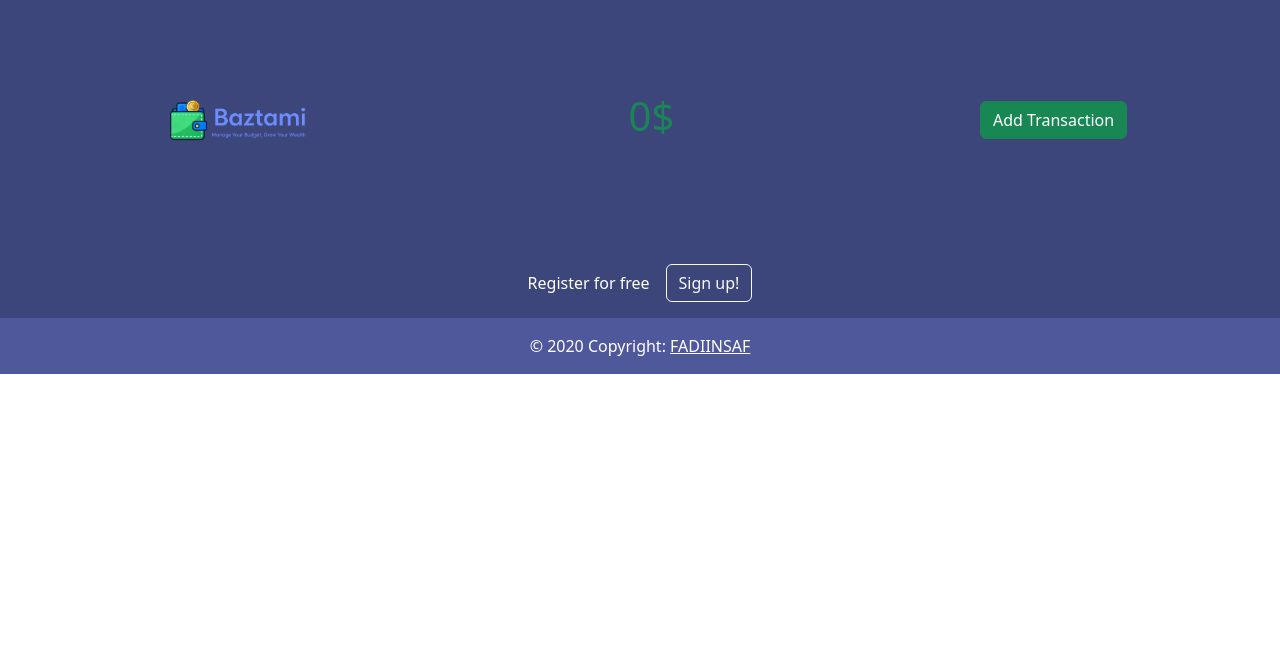
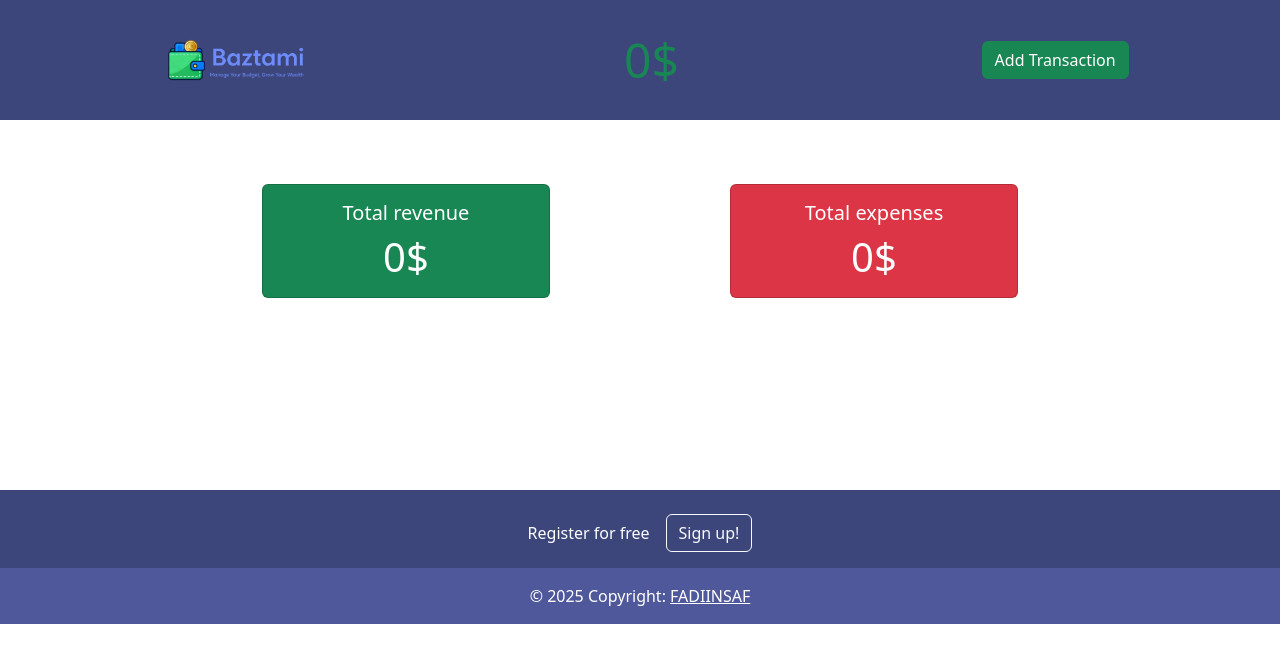
Before and after one commit to fadiinsaf/BZTAMI, a plain HTML site: page index.html in a window 1280 px wide. Drawn offline with nearby package versions, Linux system fonts and the light colour scheme.

Commit message:
add cards of Total revenue & Total expenses

```diff
--- a/index.html
+++ b/index.html
@@ -16,17 +16,15 @@
 
 <body>
 
+    <!-- Header -->
     <header>
-        <div class="d-flex justify-content-around align-items-center"
-            style="height: 30vh; background-color: #3C467B;">
+        <div class="d-flex justify-content-around align-items-center" style=" margin-bottom: 4em; height: 15vh; background-color: #3C467B;">
 
             <div>
                 <img src="images/walletlogo.png" alt="Logo" width="170">
             </div>
 
-            <div>
-                <h1 class="text-success">0$</h1>
-            </div>
+            <div id="wallet-balance" class="text-success display-5">0$</div>
 
             <div class="buttonlogin ">
                 <button type="button" class="btn btn-success">Add Transaction</button>
@@ -34,14 +32,32 @@
         </div>
 
     </header>
+    <!-- Header -->
 
     <div class="container">
 
+        <div class="allcards d-flex justify-content-evenly align-items-center">
+
+            <div class="card bg-success" style="width: 18rem;">
+                <div class="card-body">
+                    <h5 class="card-title text-center text-white">Total revenue</h5>
+                    <div id="total-revenue" class="display-6 text-center text-white">0$</div>
+                </div>
             </div>
 
-    <section>
+            <div class="card bg-danger" style="width: 18rem;">
+                <div class="card-body">
+                    <h5 class="card-title text-center text-white">Total expenses</h5>
+                    <div id="total-expenses" class="display-6 text-center text-white">0$</div>
+                </div>
+            </div>
+
+        </div>
+
+    </div>
+
     <!-- Footer -->
-        <footer class="text-center text-white" style="background-color: #3C467B;">
+    <footer class="text-center text-white" style="background-color: #3C467B; margin-top:12em;">
         <!-- Grid container -->
         <div class="container p-4 pb-0">
             <!-- Section: CTA -->
@@ -59,13 +75,12 @@
 
         <!-- Copyright -->
         <div class="text-center p-3" style="background-color: #50589C;">
-                © 2020 Copyright:
+            © 2025 Copyright:
             <a class="text-white" href="https://github.com/fadiinsaf">FADIINSAF</a>
         </div>
         <!-- Copyright -->
     </footer>
     <!-- Footer -->
-    </section>
 
 </body>
 
```
Also changed, not shown: style.css (line endings or trailing spaces). Lines whose indentation alone changed are shown as unchanged.
